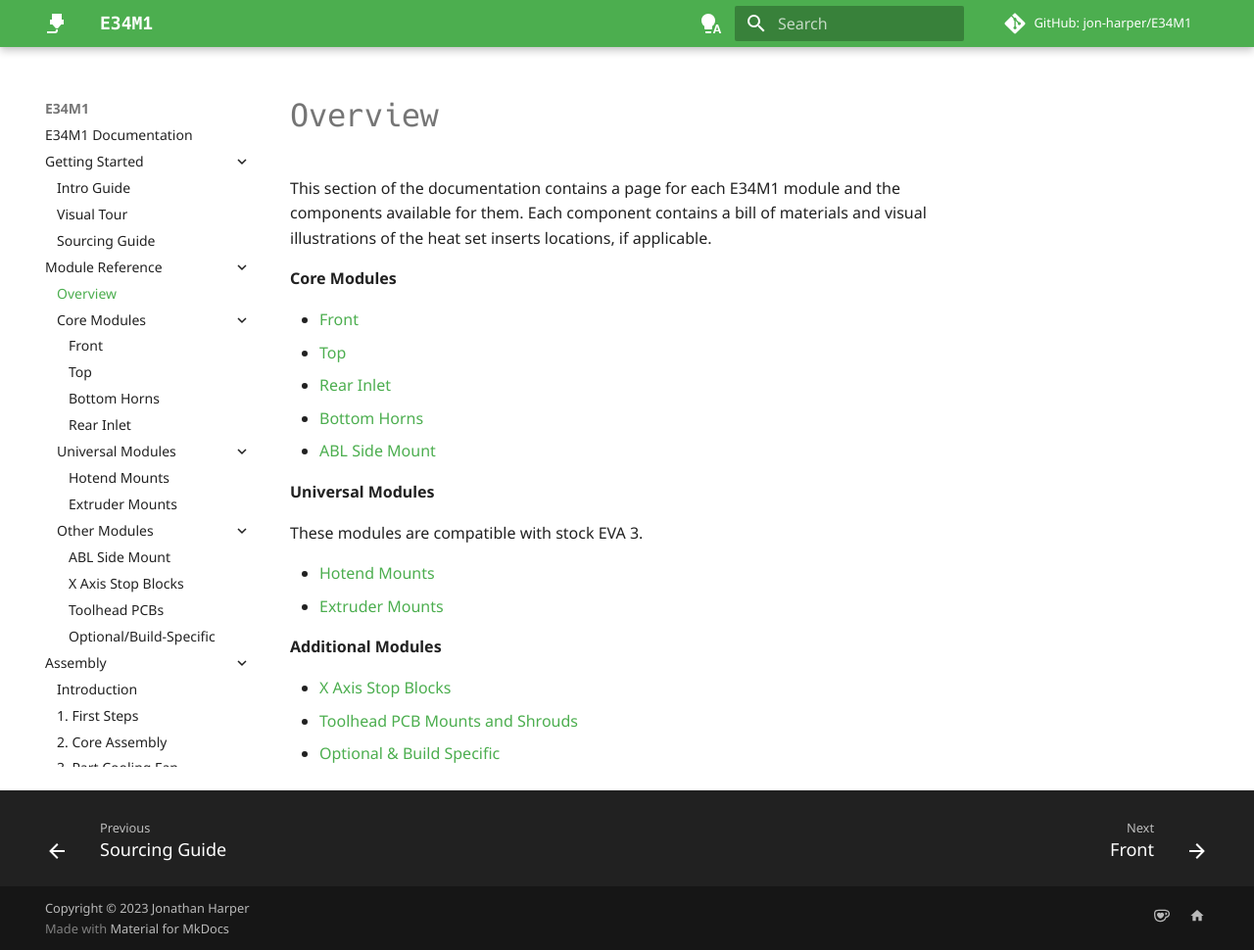
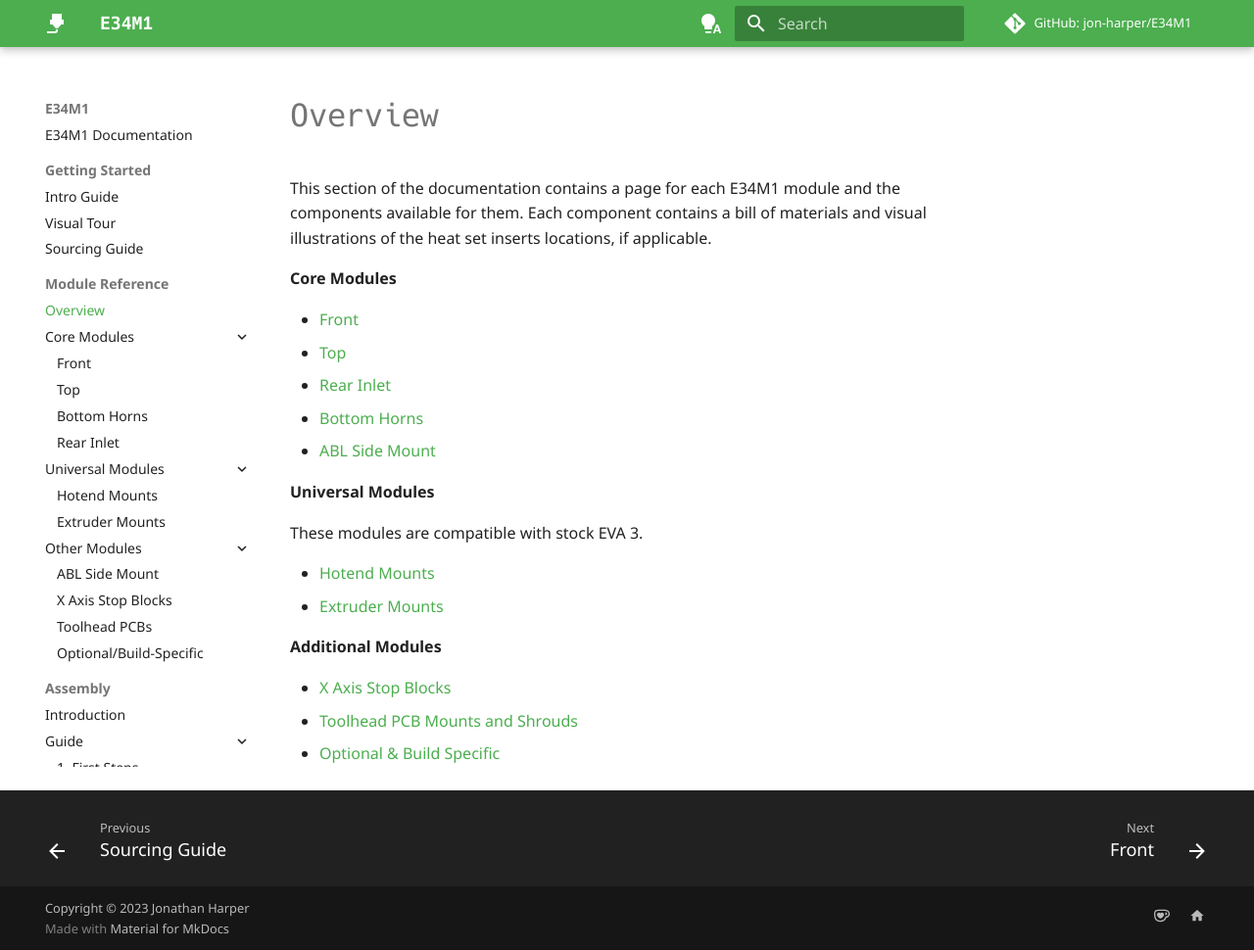
Before and after one commit to jon-harper/E34M1, an MkDocs documentation site: the page built from docs/modules/index.md, in a window 1280 px wide and 970 px high. Shown: the whole window at 98% size. Built offline with MkDocs 1.6.1 and Material for MkDocs 9.7.7, drawn with Linux system fonts in a browser that asks for light colours; comment, search, counter and statistics services are not loaded; some of the changed lines change nothing that is shown.

Commit message:
New nav layout

```diff
--- a/mkdocs.yml
+++ b/mkdocs.yml
@@ -43,6 +43,7 @@ theme:
     - navigation.footer
     - navigation.expand
     - navigation.top
+    - navigation.sections
     # - toc.integrate
     # - toc.follow
     - content.tooltips
@@ -115,12 +116,13 @@ nav:
       - modules/other.md
   - Assembly:
     - assembly/index.md
-    - assembly/first.md
-    - assembly/core.md
-    - assembly/fan.md
-    - assembly/belts.md
-    - assembly/hotend.md
-    - assembly/drive.md
-    - assembly/abl.md
-    - assembly/final.md
+    - Guide:
+      - assembly/first.md
+      - assembly/core.md
+      - assembly/fan.md
+      - assembly/belts.md
+      - assembly/hotend.md
+      - assembly/drive.md
+      - assembly/abl.md
+      - assembly/final.md
   - changelog.md
```
